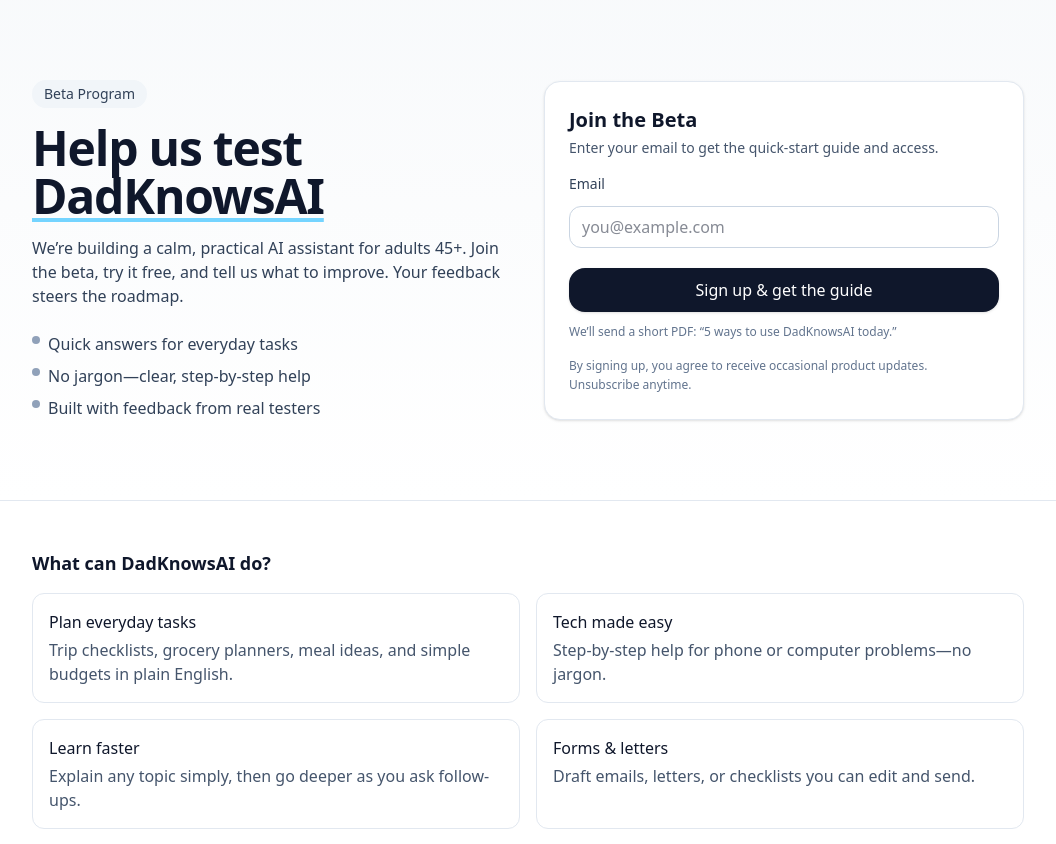
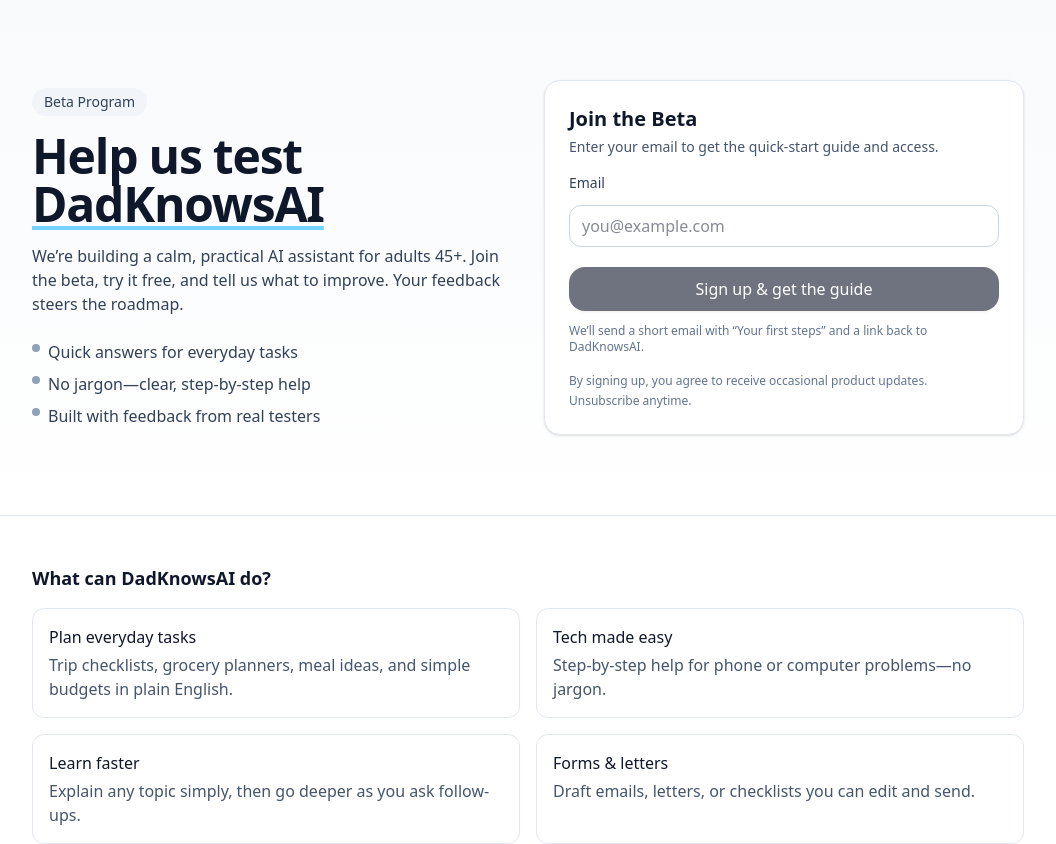
Before and after one commit to DadKnowsAI/DadKnowsAI-Gen2, a Next.js app: page /beta in a window 1280 px wide. Shown: the top 844 px of the page, without its empty margins (112-1168 px from the left). Built offline with nearby package versions, Linux system fonts and the light colour scheme.

Commit message:
feat(beta): /beta page + subscribe endpoint (utm_source + hardening)

```diff
--- a/app/api/subscribe/route.ts
+++ b/app/api/subscribe/route.ts
@@ -7,7 +7,7 @@ const RAW_PUB = process.env.BEEHIIV_PUBLICATION_ID || "";
 const BEEHIIV_API_KEY = RAW_KEY.trim();
 const PUB_ID = RAW_PUB.trim();
 
-type Incoming = { email?: string; source?: string };
+type Incoming = { email?: string; source?: string; honeypot?: string };
 
 function isValidEmail(e: string): boolean {
   return /^[^\s@]+@[^\s@]+\.[^\s@]+$/.test(e);
@@ -41,7 +41,6 @@ async function fetchWithAuth(url: string, payload: unknown): Promise<Response> {
   });
   if (r1.status !== 401) return r1;
 
-  // fallback for some workspaces
   return fetch(url, {
     method: "POST",
     headers: {
@@ -54,7 +53,18 @@ async function fetchWithAuth(url: string, payload: unknown): Promise<Response> {
 
 export async function POST(req: NextRequest) {
   try {
-    const body = (await req.json()) as Incoming;
+    let body: Incoming;
+    try {
+      body = (await req.json()) as Incoming;
+    } catch {
+      return json({ ok: false, error: "invalid_json" }, 400);
+    }
+
+    // basic bot trap (optional)
+    if (body.honeypot) {
+      return withUnlockCookie(json({ ok: true }));
+    }
+
     const email = (body.email || "").trim().toLowerCase();
     const source = (body.source || "chat_soft_wall").trim();
 
@@ -66,13 +76,11 @@ export async function POST(req: NextRequest) {
     }
 
     const url = `https://api.beehiiv.com/v2/publications/${PUB_ID}/subscriptions`;
-
-    // ✅ Minimal payload + UTM source for segmentation
     const payload = {
       email,
       reactivate_existing: true,
       send_welcome_email: true,
-      utm_source: source, // <-- key for your Beta Testers segment
+      utm_source: source, // <- automation checks this
     };
 
     console.log("DEBUG subscribe with UTM →", payload);
@@ -81,9 +89,7 @@ export async function POST(req: NextRequest) {
     console.log("DEBUG beehiiv response", res.status, text.slice(0, 300));
 
     if (!res.ok && res.status !== 409) {
-      return withUnlockCookie(
-        json({ ok: false, error: "beehiiv_reject", status: res.status })
-      );
+      return withUnlockCookie(json({ ok: false, error: "beehiiv_reject", status: res.status }));
     }
 
     return withUnlockCookie(json({ ok: true, status: res.status }));
--- a/app/beta/page.tsx
+++ b/app/beta/page.tsx
@@ -1,20 +1,26 @@
 "use client";
-import { useState } from "react";
+
+import { useState, useMemo } from "react";
 import Link from "next/link";
 
-// Save as app/beta/page.tsx
 export default function BetaLandingPage() {
-  const [email, setEmail] = useState<string>("");
-  const [loading, setLoading] = useState<boolean>(false);
-  const [success, setSuccess] = useState<boolean>(false);
+  const [email, setEmail] = useState("");
+  const [loading, setLoading] = useState(false);
+  const [success, setSuccess] = useState(false);
   const [error, setError] = useState<string | null>(null);
 
-  const onSubmit = async (e: React.FormEvent<HTMLFormElement>) => {
+  const isValidEmail = useMemo(
+    () => /^[^\s@]+@[^\s@]+\.[^\s@]+$/.test(email.trim()),
+    [email]
+  );
+
+  async function onSubmit(e: React.FormEvent<HTMLFormElement>) {
     e.preventDefault();
+    if (loading) return;
+
     setError(null);
 
-    const valid = /^[^\s@]+@[^\s@]+\.[^\s@]+$/.test(email);
-    if (!email || !valid) {
+    if (!isValidEmail) {
       setError("Please enter a valid email.");
       return;
     }
@@ -24,20 +30,27 @@ export default function BetaLandingPage() {
       const res = await fetch("/api/subscribe", {
         method: "POST",
         headers: { "Content-Type": "application/json" },
-        body: JSON.stringify({ email: email.trim().toLowerCase(), source: "beta-landing" }),
+        credentials: "include", // ensure Set-Cookie sticks
+        body: JSON.stringify({
+          email: email.trim().toLowerCase(),
+          source: "beta-landing", // <-- DO NOT CHANGE (automation relies on this)
+        }),
       });
-      if (!res.ok) {
-        // still unlock during beta to reduce friction
+
+      // success if created (200/201) OR already subscribed (409)
+      if (res.ok || res.status === 409) {
         setSuccess(true);
-        return;
+      } else {
+        // still move them forward during beta; you’ll see details in Vercel logs
+        setSuccess(true);
       }
-      setSuccess(true);
-    } catch (_e: unknown) {
+    } catch {
+      // keep friction low during beta
       setSuccess(true);
     } finally {
       setLoading(false);
     }
-  };
+  }
 
   const features: { title: string; desc: string }[] = [
     { title: "Plan everyday tasks", desc: "Trip checklists, grocery planners, meal ideas, and simple budgets in plain English." },
@@ -53,18 +66,29 @@ export default function BetaLandingPage() {
         <div className="mx-auto max-w-5xl px-4 py-16 sm:py-20">
           <div className="grid gap-8 lg:grid-cols-2 lg:items-center">
             <div>
-              <span className="inline-block rounded-full bg-slate-100 px-3 py-1 text-sm font-medium text-slate-700">Beta Program</span>
+              <span className="inline-block rounded-full bg-slate-100 px-3 py-1 text-sm font-medium text-slate-700">
+                Beta Program
+              </span>
               <h1 className="mt-4 text-4xl font-extrabold tracking-tight text-slate-900 sm:text-5xl">
-                Help us test <span className="underline decoration-sky-300 decoration-4 underline-offset-4">DadKnowsAI</span>
+                Help us test{" "}
+                <span className="underline decoration-sky-300 decoration-4 underline-offset-4">
+                  DadKnowsAI
+                </span>
               </h1>
               <p className="mt-4 max-w-prose text-slate-700">
                 We’re building a calm, practical AI assistant for adults 45+. Join the beta, try it free,
                 and tell us what to improve. Your feedback steers the roadmap.
               </p>
               <ul className="mt-6 space-y-2 text-slate-700">
-                <li className="flex items-start gap-2"><span className="mt-1 h-2 w-2 rounded-full bg-slate-400" /> Quick answers for everyday tasks</li>
-                <li className="flex items-start gap-2"><span className="mt-1 h-2 w-2 rounded-full bg-slate-400" /> No jargon—clear, step-by-step help</li>
-                <li className="flex items-start gap-2"><span className="mt-1 h-2 w-2 rounded-full bg-slate-400" /> Built with feedback from real testers</li>
+                <li className="flex items-start gap-2">
+                  <span className="mt-1 h-2 w-2 rounded-full bg-slate-400" /> Quick answers for everyday tasks
+                </li>
+                <li className="flex items-start gap-2">
+                  <span className="mt-1 h-2 w-2 rounded-full bg-slate-400" /> No jargon—clear, step-by-step help
+                </li>
+                <li className="flex items-start gap-2">
+                  <span className="mt-1 h-2 w-2 rounded-full bg-slate-400" /> Built with feedback from real testers
+                </li>
               </ul>
             </div>
 
@@ -72,11 +96,15 @@ export default function BetaLandingPage() {
             <div className="lg:justify-self-end">
               <div className="rounded-2xl border border-slate-200 bg-white p-6 shadow-sm">
                 <h2 className="text-xl font-semibold text-slate-900">Join the Beta</h2>
-                <p className="mt-1 text-sm text-slate-600">Enter your email to get the quick-start guide and access.</p>
+                <p className="mt-1 text-sm text-slate-600">
+                  Enter your email to get the quick-start guide and access.
+                </p>
 
                 {!success ? (
-                  <form onSubmit={onSubmit} className="mt-4 space-y-3">
-                    <label htmlFor="email" className="block text-sm font-medium text-slate-700">Email</label>
+                  <form onSubmit={onSubmit} className="mt-4 space-y-3" noValidate>
+                    <label htmlFor="email" className="block text-sm font-medium text-slate-700">
+                      Email
+                    </label>
                     <input
                       id="email"
                       type="email"
@@ -86,22 +114,30 @@ export default function BetaLandingPage() {
                       onChange={(e) => setEmail(e.target.value)}
                       className="w-full rounded-xl border border-slate-300 px-3 py-2 text-slate-900 outline-none ring-sky-300/40 focus:border-sky-400 focus:ring-4"
                       placeholder="you@example.com"
+                      aria-invalid={!!error}
+                      aria-describedby={error ? "email-error" : undefined}
                     />
-                    {error && <p className="text-sm text-rose-600">{error}</p>}
+                    {error && (
+                      <p id="email-error" className="text-sm text-rose-600">
+                        {error}
+                      </p>
+                    )}
 
                     <button
                       type="submit"
-                      disabled={loading}
+                      disabled={loading || !isValidEmail}
                       className="mt-2 w-full rounded-2xl bg-slate-900 px-4 py-2.5 text-center text-white shadow-sm transition hover:bg-slate-800 disabled:opacity-60"
                     >
                       {loading ? "Submitting…" : "Sign up & get the guide"}
                     </button>
-                    <p className="text-xs text-slate-500">We’ll send a short PDF: “5 ways to use DadKnowsAI today.”</p>
+                    <p className="text-xs text-slate-500">
+                      We’ll send a short email with “Your first steps” and a link back to DadKnowsAI.
+                    </p>
                   </form>
                 ) : (
-                  <div className="mt-4">
+                  <div className="mt-4" aria-live="polite">
                     <div className="rounded-xl bg-slate-50 p-4 text-slate-700">
-                      <p className="font-medium">You’re in! Check your email for the quick-start PDF.</p>
+                      <p className="font-medium">You’re in! Check your email for the quick-start tips.</p>
                       <p className="mt-1 text-sm">When you’re ready, jump right into the chatbot.</p>
                     </div>
                     <Link
@@ -148,11 +184,15 @@ export default function BetaLandingPage() {
             </div>
             <div className="rounded-xl bg-white p-4 ring-1 ring-slate-200">
               <dt className="font-medium text-slate-900">What happens after I sign up?</dt>
-              <dd className="mt-1 text-slate-700">You’ll receive a short PDF with example prompts and a link to start testing.</dd>
+              <dd className="mt-1 text-slate-700">
+                You’ll receive a short email with “Your first steps” and a link to start testing.
+              </dd>
             </div>
             <div className="rounded-xl bg-white p-4 ring-1 ring-slate-200">
               <dt className="font-medium text-slate-900">Who is this for?</dt>
-              <dd className="mt-1 text-slate-700">Adults 45+ who want practical, everyday help without the tech jargon.</dd>
+              <dd className="mt-1 text-slate-700">
+                Adults 45+ who want practical, everyday help without the tech jargon.
+              </dd>
             </div>
           </dl>
         </div>
@@ -167,7 +207,7 @@ export default function BetaLandingPage() {
             <button
               className="mt-6 inline-block rounded-2xl bg-white/10 px-5 py-3 font-semibold backdrop-blur transition hover:bg-white/20"
               onClick={() => {
-                const el = document.querySelector<HTMLInputElement>("input#email");
+                const el = document.querySelector<HTMLInputElement>("#email");
                 el?.focus();
               }}
             >
```
